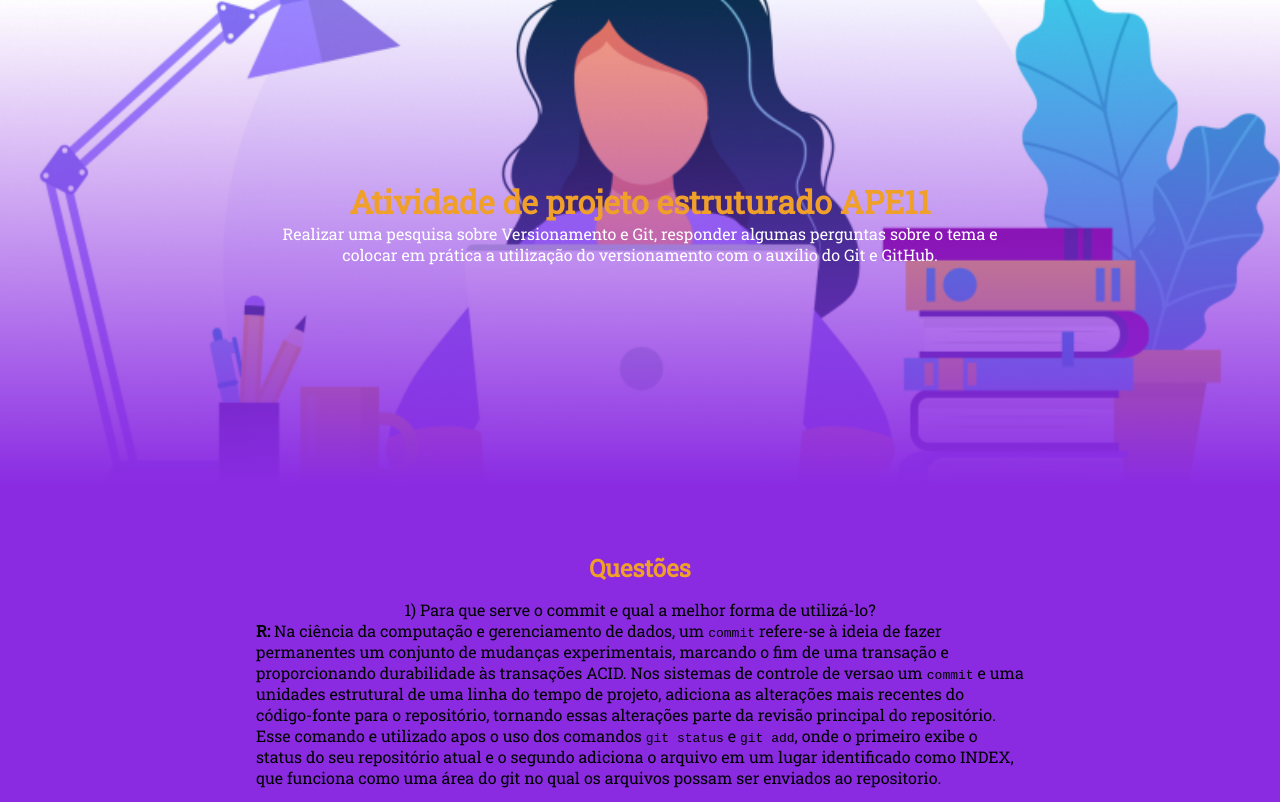
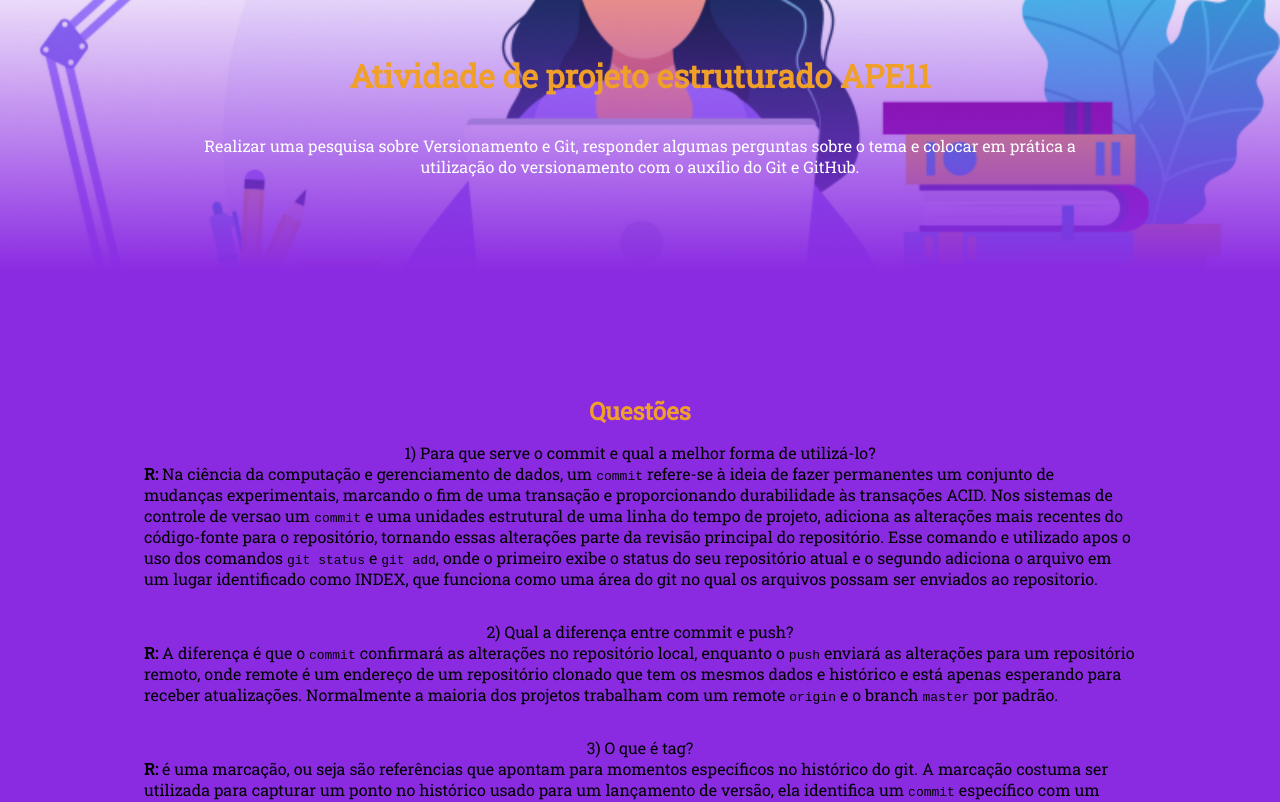
Before and after one commit to duzzito/Unipar-APE, a plain HTML site: page index.html in a window 1280 px wide. Shown: the part 220-1022 px from the top of the page. Drawn offline with Linux system fonts and the light colour scheme.

Commit message:
Ajustes de apresentacao

```diff
--- a/index.html
+++ b/index.html
@@ -10,7 +10,7 @@
 </head>
 <body>
     <nav>
-        <a href="#">Sistema de informação</a>
+        <a href="https://presencial.unipar.br/curso/graduacao/sistemas-de-informacao2/umuarama/presencial">Sistema de informação</a>
         <ul>
             <li><a href="#">link1</a></li>
             <li><a href="#">link2</a></li>
--- a/style.css
+++ b/style.css
@@ -54,13 +54,16 @@ header {
     flex-direction: column;
     align-items: center;
     text-align: center;
-    padding: 20px;
+    min-height: 300px;
 }
 header h1 {
+    padding-top: 20%;
     font-family: "Roboto Slab", Arial, Helvetica, sans-serif;
     color: #f0a028;
 }
 header p {
+    padding-left: 10%;
+    padding-right: 10%;
     font-family: "Roboto Slab", Arial, Helvetica, sans-serif;
     color: #ffffff;
 }
@@ -95,7 +98,7 @@ footer{
     flex-direction: column;
     align-items: center;
     text-align: center;
-    padding-top: 20px;
+    padding-top: 3%;
     padding-bottom: 20px;
     background-image: linear-gradient(to bottom, #8a2be2, #8222c4, #771ba8, #6b158d, #5e1174);
     color: #ffffff;
@@ -127,24 +130,34 @@ footer{
     }
     /* Ajustando o cabeçalho */
     header{
-        height: 300px;
+        height: 500px;
         height: 30vh;
         justify-content: center;
-        padding: 20%;
+        min-height: 500px;
+    }
+    header h1{
+        padding: 3% 0;
+    }
+    header p {
+        padding: 0 15%;
     }
     /* Ajustando as seçoes */
     .questoes{
-        height: 600px;
+        height: 800px;
         height: 60vh;
         justify-content: center;
-        margin: 0, auto;
-        padding: 10% 20% 10%;
+        min-height: 800px;
+        margin: 0 auto;
+    }
+    .questoes p {
+        padding: 0 10%;
     }
     footer{
-        padding-top: 10%;
-        height: 300px;
+        height: 350px;
         height: 30vh;
         justify-content: center;
+        min-height: 350px;
+        margin: 0 auto;
     }
 
 }
```
